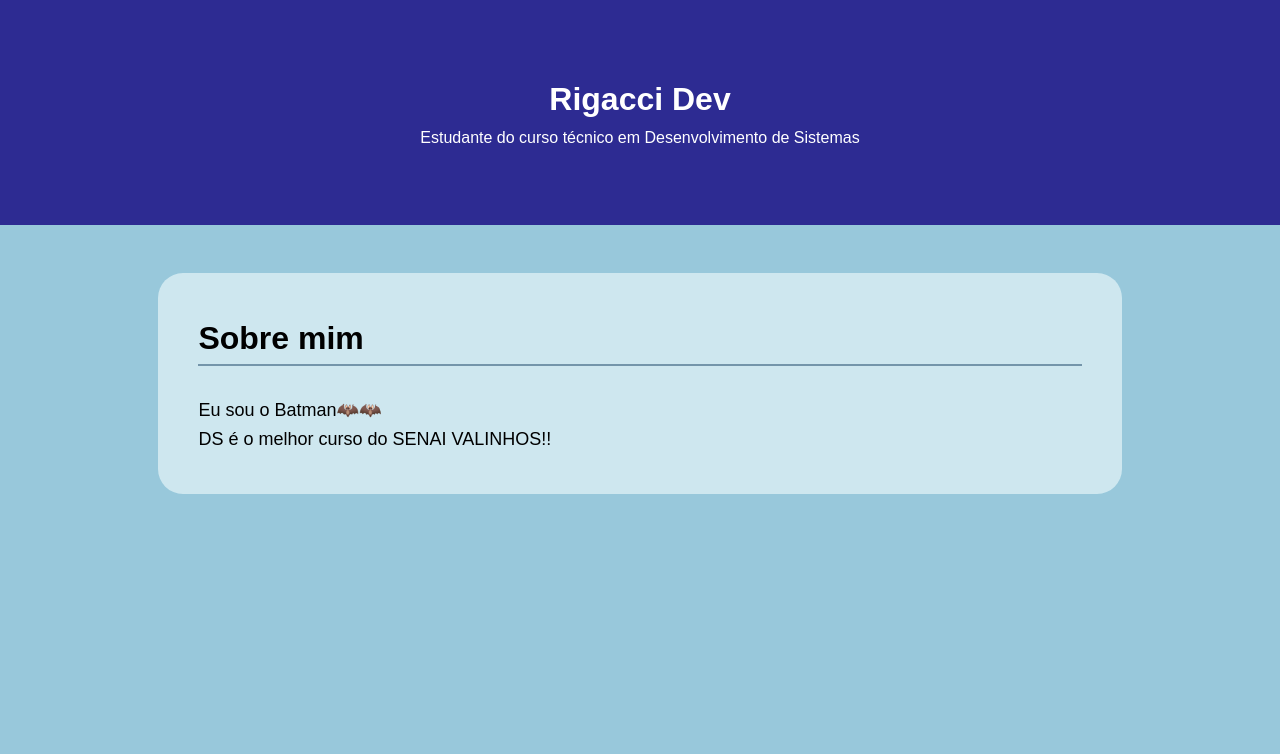
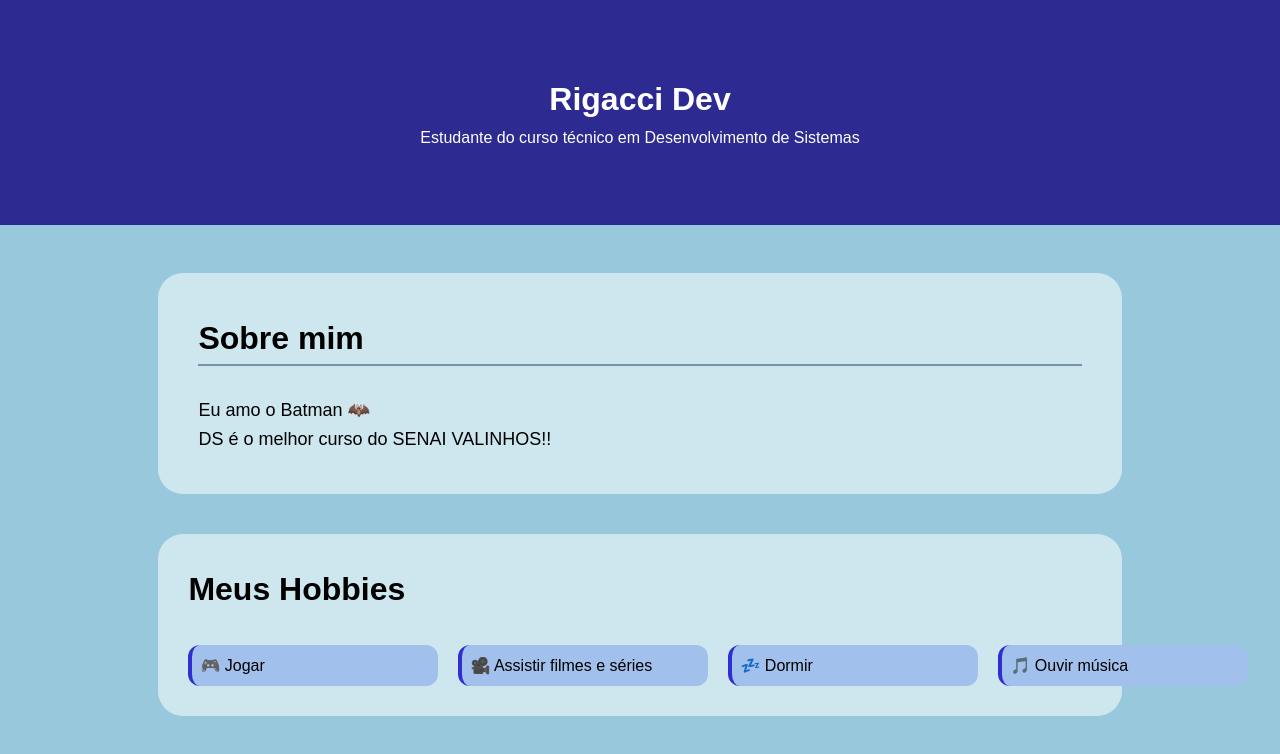
Before and after one commit to murilorigacci/meu-primeiro-site, a plain HTML site: page index.html in a window 1280 px wide. Drawn offline with Linux system fonts and the light colour scheme.

Commit message:
Feat: finaliza a seção hobbies

```diff
--- a/assets/styles/index.css
+++ b/assets/styles/index.css
@@ -35,6 +35,7 @@ main{
     margin: 0 auto;
     padding: 40px;
     border-radius: 25px;
+    margin-bottom: 40px;
 
 }
 
@@ -47,3 +48,40 @@ main{
 .texto-sobre-mim {
     font-size: 18px;
 }
+
+#meus-hobbies {
+    background-color: rgba(231, 247, 250, 0.678);
+    width: 80%;
+    margin: 0 auto;
+    padding: 30px;
+    border-radius: 25px;
+    margin-bottom: 16px;
+
+}
+
+#titulo-meus-hobbies {
+    font-size: 32px;
+    margin-bottom: 30px;
+}
+
+ul {
+    list-style: none;
+    padding: 0;
+    display: flex;
+    gap: 20px;
+}
+
+li {
+    background-color: rgb(162, 192, 236);
+    padding: 8px;
+    border-left: 4px solid rgb(47, 47, 209);
+    border-radius: 12px;
+    font-size: 16px;
+    min-width: 250px;
+}
+
+li:hover {
+    background-color: rgb(125, 164, 236);
+    transform: translate(5px);
+    transition: all 0.3s ease;
+}
--- a/index.html
+++ b/index.html
@@ -16,8 +16,18 @@
     <main>
         <section id="sobre-mim">
          <h3 id="titulo-sobre-mim">Sobre mim</h3>
-         <p class="texto-sobre-mim"> Eu sou o Batman🦇🦇</p>
+         <p class="texto-sobre-mim"> Eu amo o Batman
+            🦇</p>
          <p class="texto-sobre-mim">DS é o melhor curso do SENAI VALINHOS!!</p>
+        </section>
+        <section id="meus-hobbies">
+         <h3 id="titulo-meus-hobbies">Meus Hobbies</h3>
+         <ul>
+            <li>🎮 Jogar</li>
+            <li>🎥 Assistir filmes e séries</li>
+            <li>💤 Dormir</li>
+            <li>🎵 Ouvir música</li>
+         </ul>
         </section>
     </main>
 </body>
```
